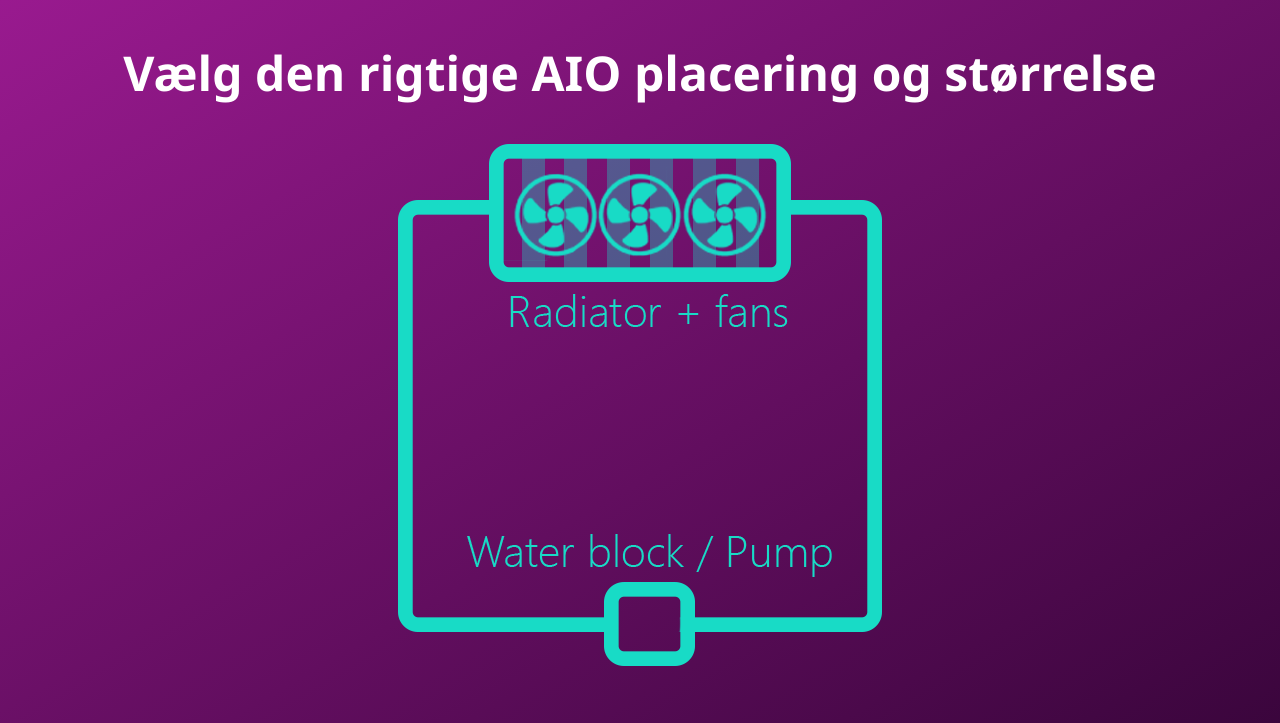
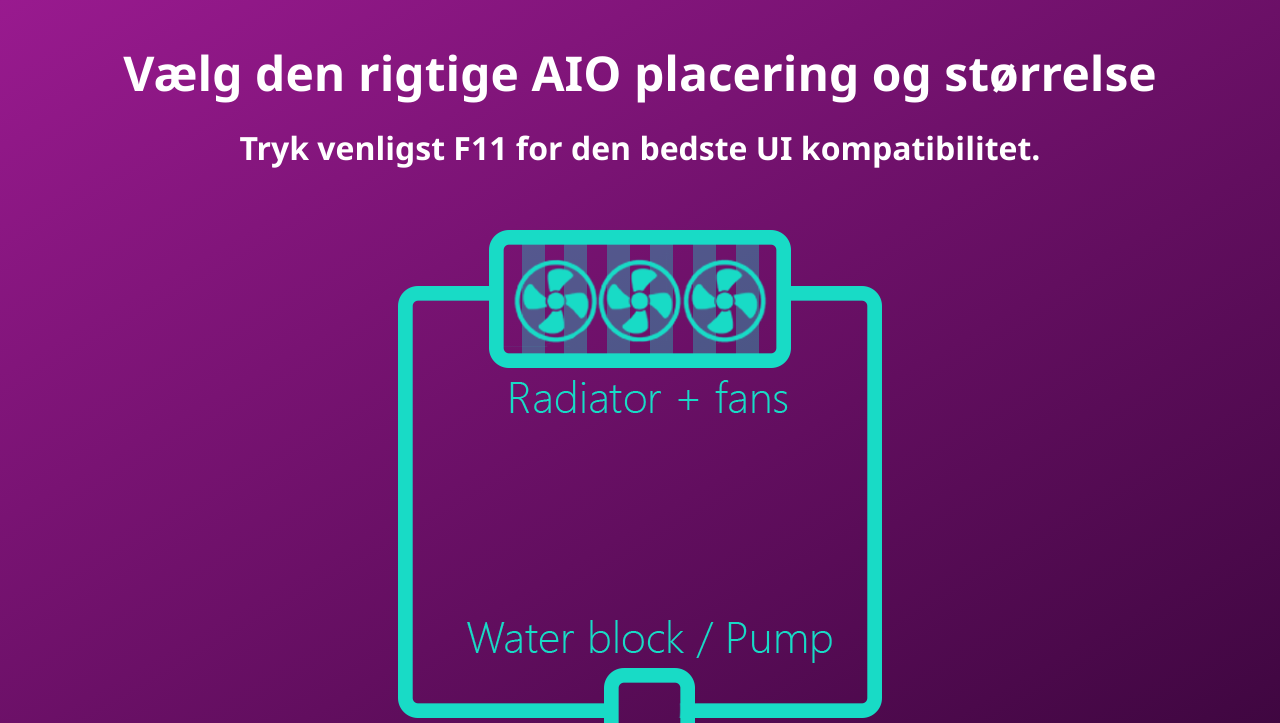
Before and after one commit to madsmagnus/game_aio, a plain HTML site: page index.html in a window 1280 px wide. Shown: the top 723 px of the page. Drawn offline with Linux system fonts and the light colour scheme; files whose address does not match are found by name.

Commit message:
Final commit - wish me luck

```diff
--- a/index.html
+++ b/index.html
@@ -51,6 +51,7 @@
         </div>
         <div id="start">
           <h2>Vælg den rigtige AIO placering og størrelse</h2>
+          <h1>Tryk venligst F11 for den bedste UI kompatibilitet.</h1>
           <div><img src='img\\aio_diagram.png'></div>
           <p>
             AIO (<u><b>A</b></u
--- a/script.js
+++ b/script.js
@@ -1,10 +1,11 @@
 "use strict";
 window.addEventListener("load", ready);
 
+/// SET GLOBAL VARIABLES
 let points = 1;
 let position_roll2 = 3;
 let position_roll1 = 4;
-document.querySelector("#level_counter").textContent = "Level " + points + "/5";
+
 
   //////////////
  /// LEVELS ///
@@ -221,6 +222,7 @@ function gameOver5() {
 /// INITIALIZE
 function ready() {
   console.log("JS LOADED");
+  document.querySelector("#level_counter").textContent = "Level " + points + "/5";
   document.querySelector("#btn_start").addEventListener("click", clearMenu);
 }
 
@@ -230,10 +232,12 @@ function clearMenu() {
   document.querySelector("#start").classList.add("hidden");
   document.querySelector("#game_win").classList.add("hidden");
   document.querySelector("#game_over").classList.add("hidden");
+
+  /// GO TO LEVEL1
   level1()
 }
 
-/// ROLL RANDOM POSITIONS
+/// ROLL RANDOM POSITION_ROLL1 & 2
 function positionRoll() {
   position_roll1 = Math.floor(Math.random() * 2) + 1;
   if (position_roll1 == 1) {
@@ -247,7 +251,7 @@ function positionRoll() {
 //  LEVEL COMPLETE
 function clickCorrect() {
   console.log("LEVEL" + points + " COMPLETE");
-  // Forhindre gentagne clicks
+  /// REMOVE EVENTLISTENENER TO AVOID MULTIPLE CLICKS
   document.querySelector("#game_correct1").removeEventListener("click", clickCorrect);
   document.querySelector("#game_correct2").removeEventListener("click", clickCorrect);
   document.querySelector("#game_correct3").removeEventListener("click", clickCorrect);
@@ -258,8 +262,14 @@ function clickCorrect() {
   document.querySelector("#game_incorrect3").removeEventListener("click", gameOver3);
   document.querySelector("#game_incorrect4").removeEventListener("click", gameOver4);
   document.querySelector("#game_incorrect5").removeEventListener("click", gameOver5);
+
+  /// ADD 1 POINT TO POINTS
   points++;
+
+  /// UPDATE LEVEL COUNTER TEXT
   document.querySelector("#level_counter").textContent = "Level " + points + "/5";
+
+  /// GO TO LEVEL FUNCTION BASED ON POINTS
   eval("level" + points + "()");
 }
 
```
